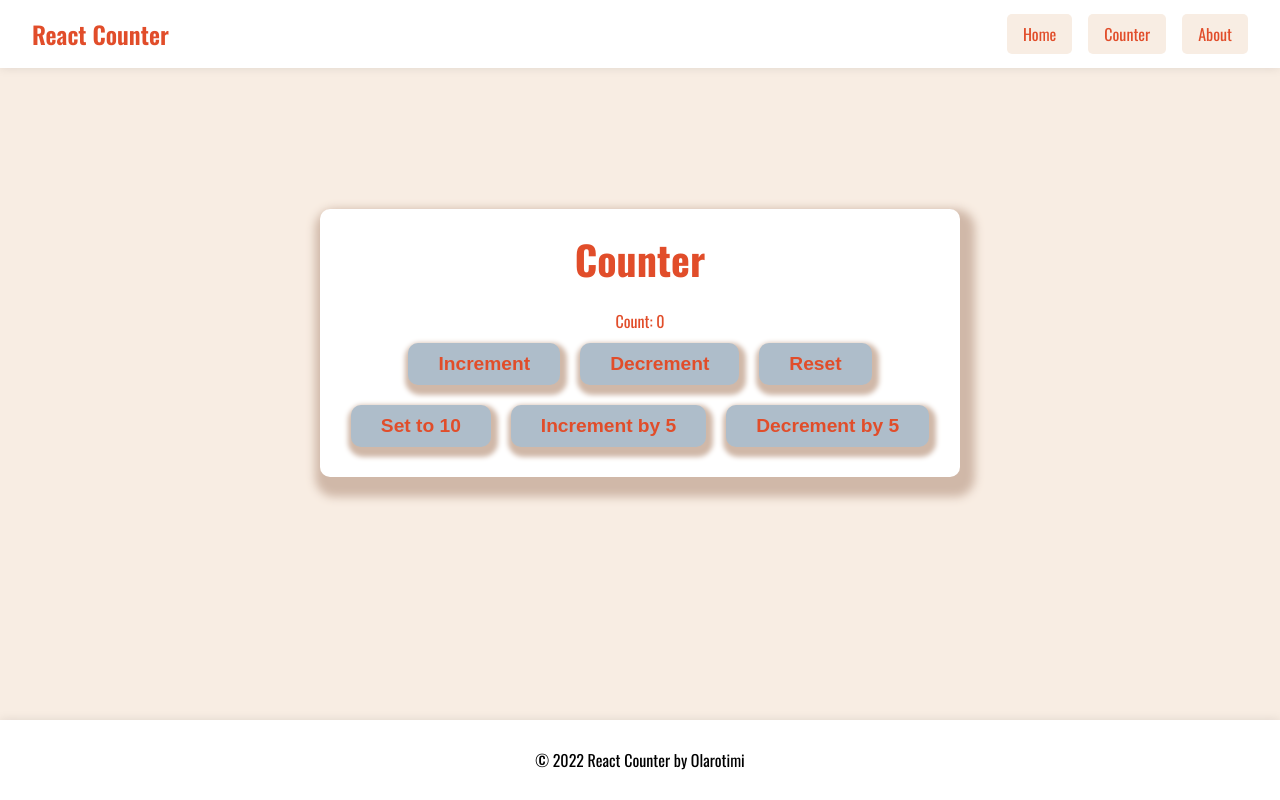
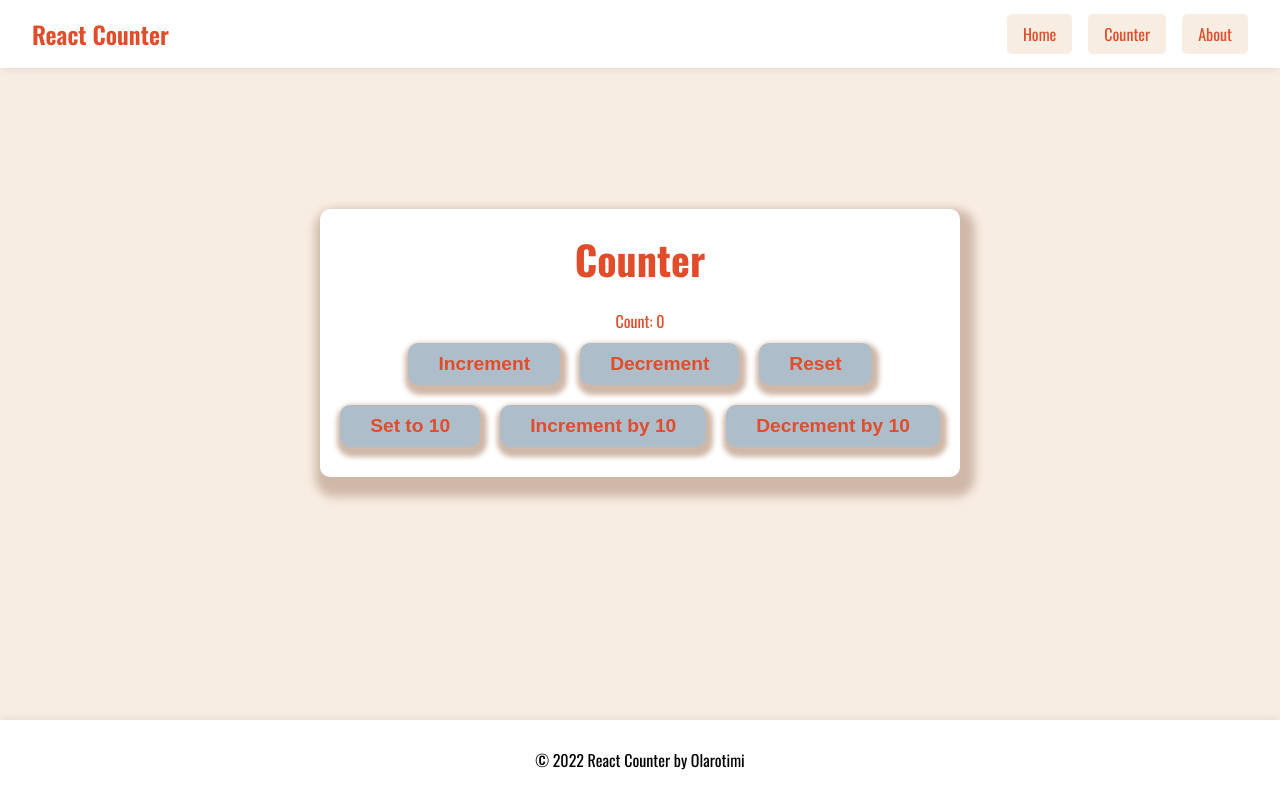
Before and after one commit to Ola-rotimi/react-counter, a React (Create React App) app: page /counter in a window 1280 px wide. Built offline with nearby package versions, Linux system fonts and the light colour scheme.

Commit message:
Counter Updated

```diff
--- a/src/pages/Counter.js
+++ b/src/pages/Counter.js
@@ -10,10 +10,10 @@ export default function Counter({ state, dispatch }) {
         Set to 10
       </button>
       <button onClick={() => dispatch({ type: "incrementBy", payload: 10 })}>
-        Increment by 5
+        Increment by 10
       </button>
       <button onClick={() => dispatch({ type: "decrementBy", payload: 10 })}>
-        Decrement by 5
+        Decrement by 10
       </button>
     </div>
   );
```
